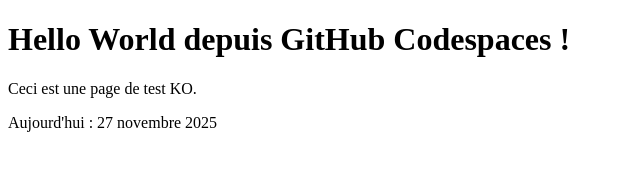
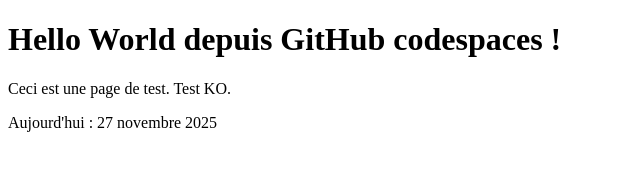
Before and after one commit to Denis-lab-911/hello-web, a website: page index.html in a window 1280 px wide. Shown: the whole page, without its empty margins (0-640 px from the left). Drawn offline with Linux system fonts and the light colour scheme.

Commit message:
Update index.html

```diff
--- a/index.html
+++ b/index.html
@@ -5,8 +5,8 @@
     <title>Hello World</title>
   </head>
   <body>
-    <h1>Hello World depuis GitHub Codespaces !</h1>
-    <p>Ceci est une page de test KO.</p>
+    <h1>Hello World depuis GitHub codespaces !</h1>
+    <p>Ceci est une page de test. Test KO.</p>
 
     <!-- Zone où la date sera affichée -->
     <p id="current-date"></p>
```
